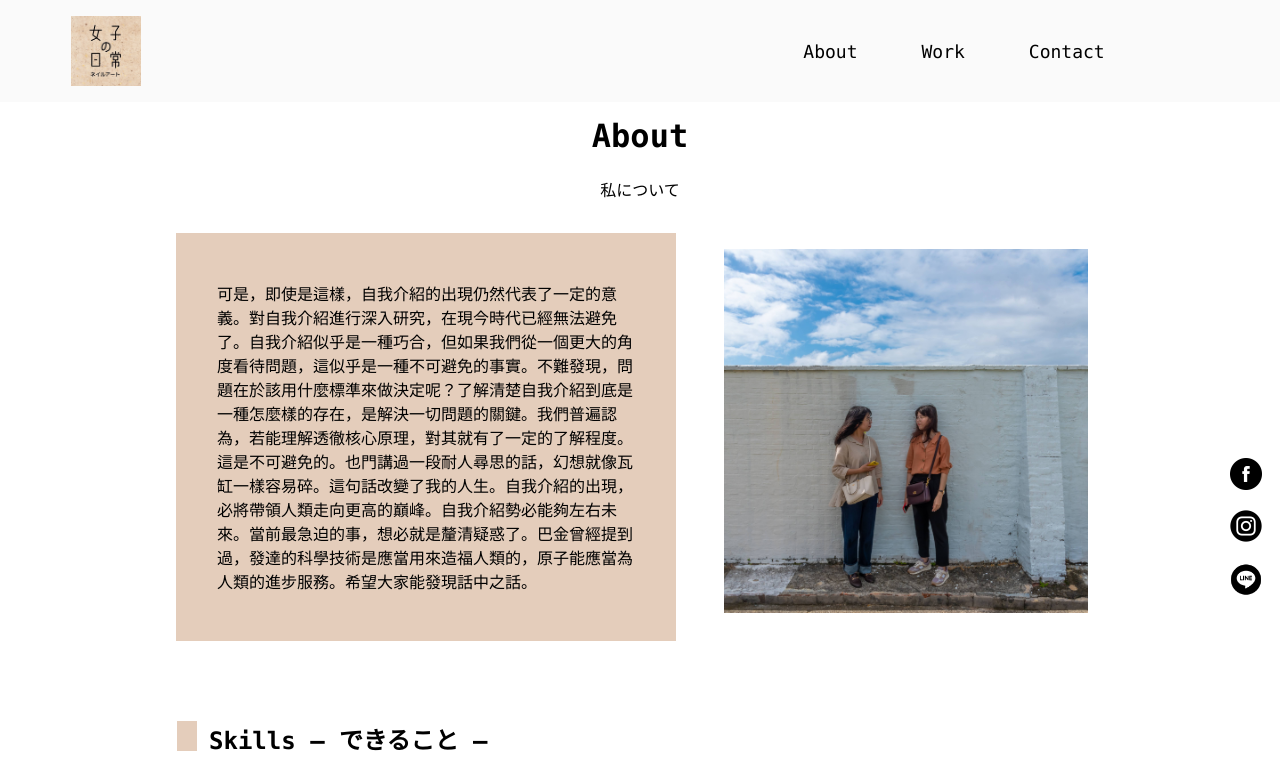
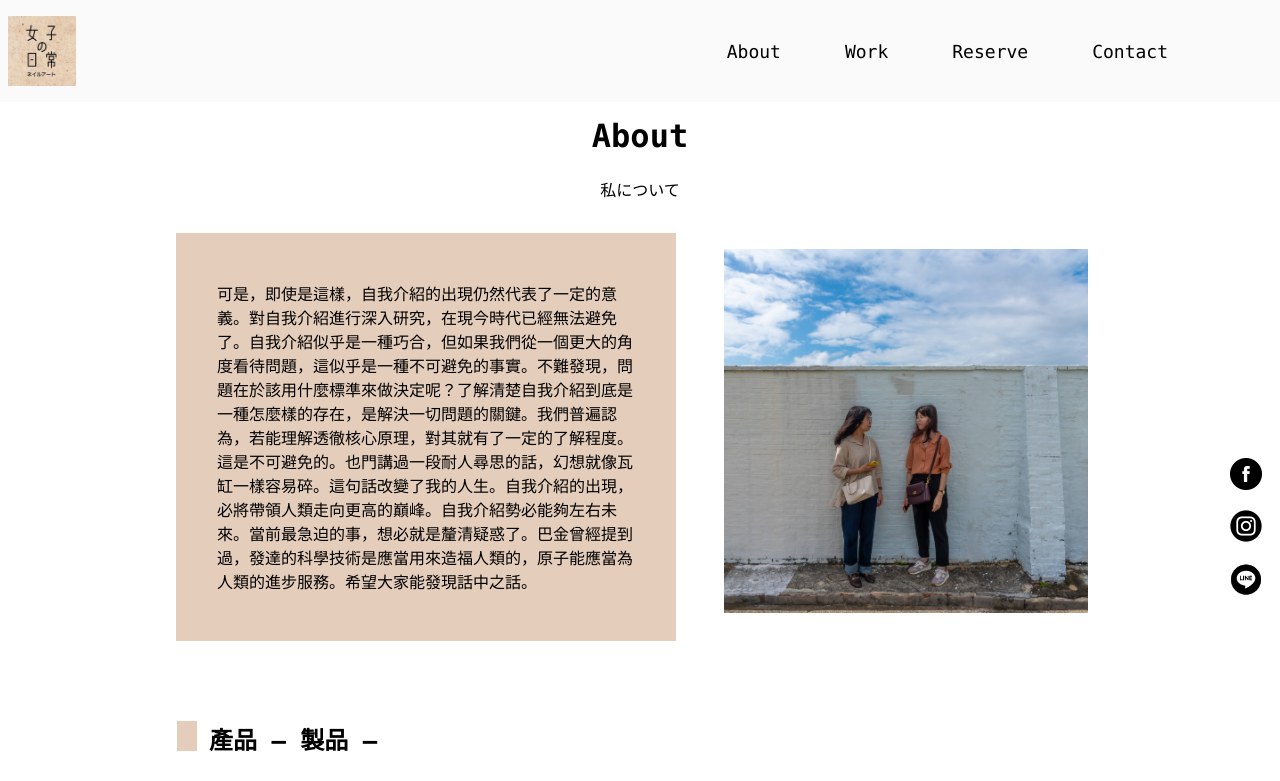
Before and after one commit to kkshen3352/Good-Daily-Nails, a Next.js app: page /about in a window 1280 px wide. Shown: the top 781 px of the page. Built offline with nearby package versions, Linux system fonts and the light colour scheme.

Commit message:
'add_pages_reserve'

```diff
--- a/JSON/navHead.json
+++ b/JSON/navHead.json
@@ -10,6 +10,13 @@
         "subtitle": "制作したもの"
     },
     {
+        "name": "Reserve",
+        "link": "/reserve",
+        "subtitle": "預約須知",
+        "text": "お仕事のご相談やご依頼など、お気軽にご連絡ください！",
+        "button": "お問い合わせページへ"
+    },
+    {
         "name": "Contact",
         "link": "/contact",
         "subtitle": "お問い合わせ",
--- a/pages/about.js
+++ b/pages/about.js
@@ -47,7 +47,7 @@ export default function About() {
                         </div>
 
                         <div className={styles.boxbackground}>
-                            <h2>Skills — できること —</h2>
+                            <h2>產品 — 製品 —</h2>
                         </div>
                         <div className={styles.skillbox}>
                             {Skills.map(({ skills, main }, i) => (
--- a/pages/index/aection.js
+++ b/pages/index/aection.js
@@ -47,7 +47,7 @@ export default function aection() {
                     <Link href="/work" replace>
                         <a>
                             <div className={styles.workbutton}>
-                                {Navhead[3].link}
+                                {Navhead[4].link}
                             </div>
                         </a>
                     </Link>
```
Also changed, not shown: pages/reserve.js (added, +7 -0 lines).
